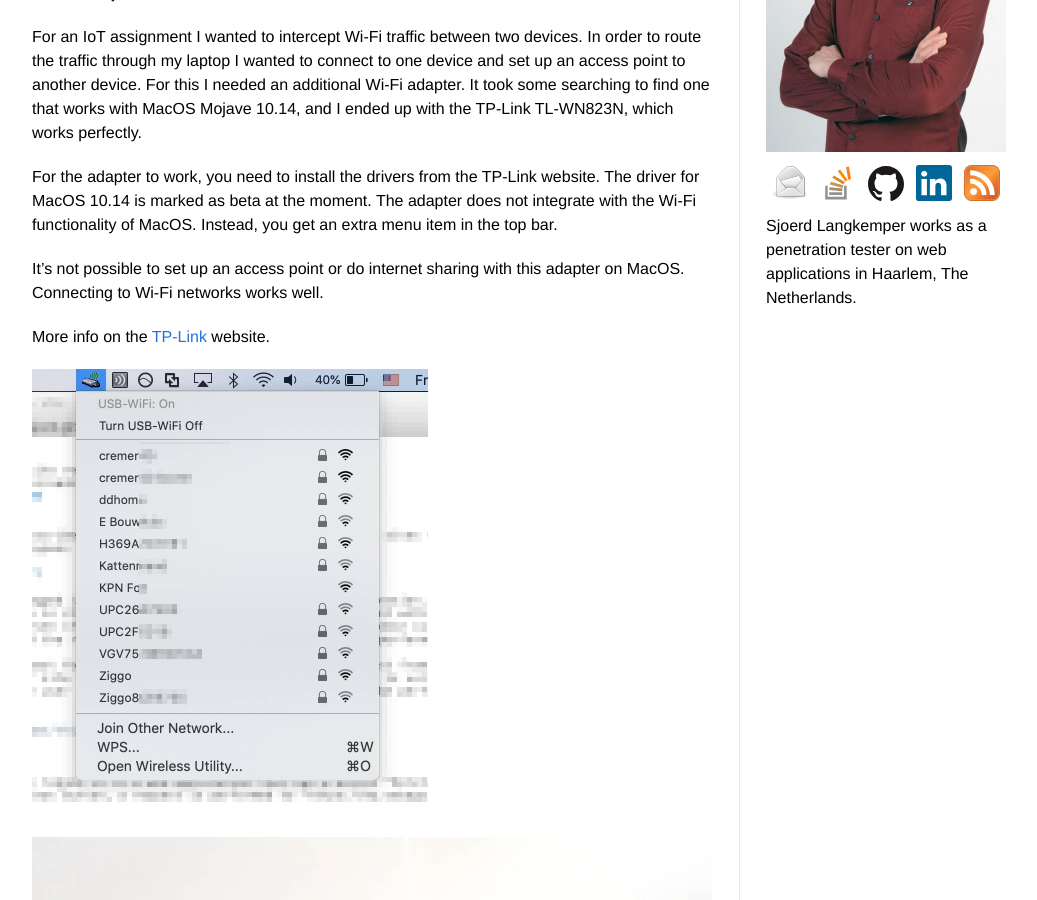
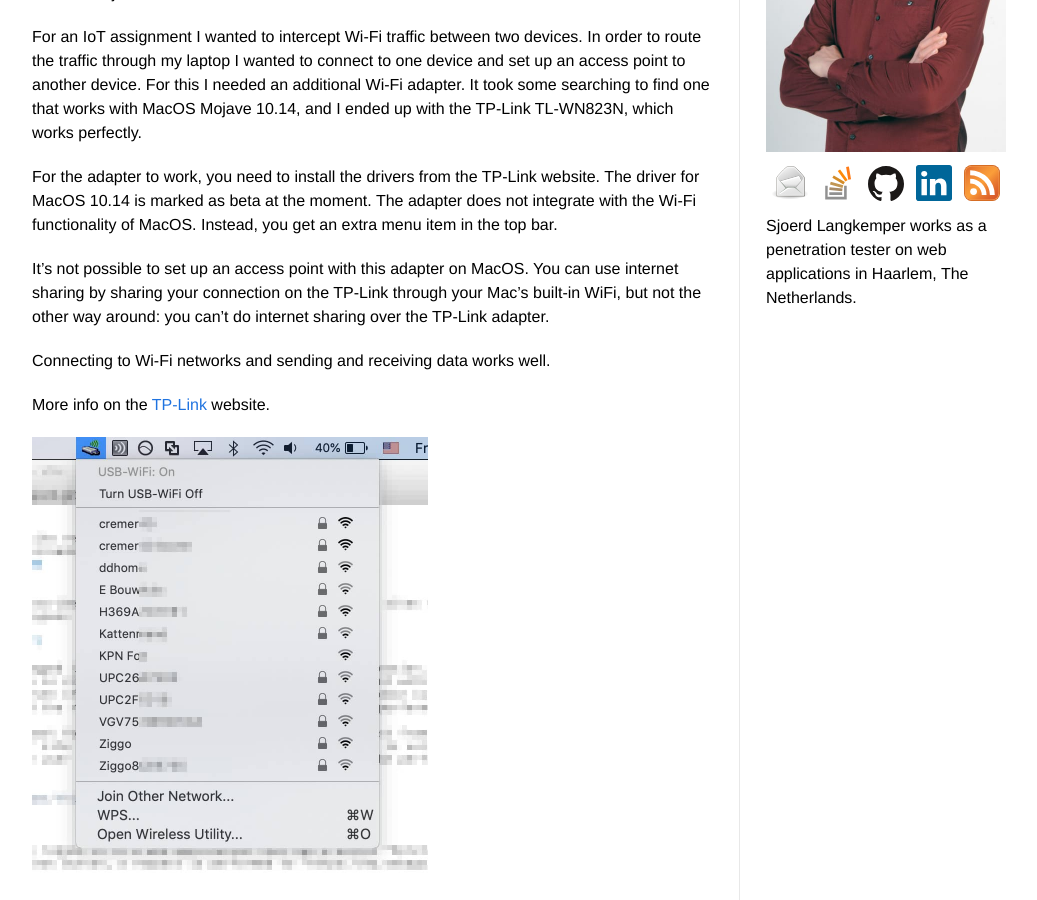
Before and after one commit to Sjord/Sjord.github.io, a Jekyll site: the page built from _posts/2019-01-18-tplink-tl-wn823n-works-with-macos.md, in a window 1280 px wide and 900 px high, scrolled down 363 px. Shown: the whole window, without its empty margins (108-1145 px from the left). Built offline with Jekyll 4.4.1, drawn with Linux system fonts in a browser that asks for light colours.

Commit message:
Write some more about internet sharing

```diff
--- a/_posts/2019-01-18-tplink-tl-wn823n-works-with-macos.md
+++ b/_posts/2019-01-18-tplink-tl-wn823n-works-with-macos.md
@@ -11,7 +11,9 @@
 
 For the adapter to work, you need to install the drivers from the TP-Link website. The driver for MacOS 10.14 is marked as beta at the moment. The adapter does not integrate with the Wi-Fi functionality of MacOS. Instead, you get an extra menu item in the top bar.
 
-It's not possible to set up an access point or do internet sharing with this adapter on MacOS. Connecting to Wi-Fi networks works well.
+It's not possible to set up an access point with this adapter on MacOS. You can use internet sharing by sharing your connection on the TP-Link through your Mac's built-in WiFi, but not the other way around: you can't do internet sharing over the TP-Link adapter.
+
+Connecting to Wi-Fi networks and sending and receiving data works well.
 
 More info on the [TP-Link](https://www.tp-link.com/us/download/TL-WN823N.html) website.
 
```
